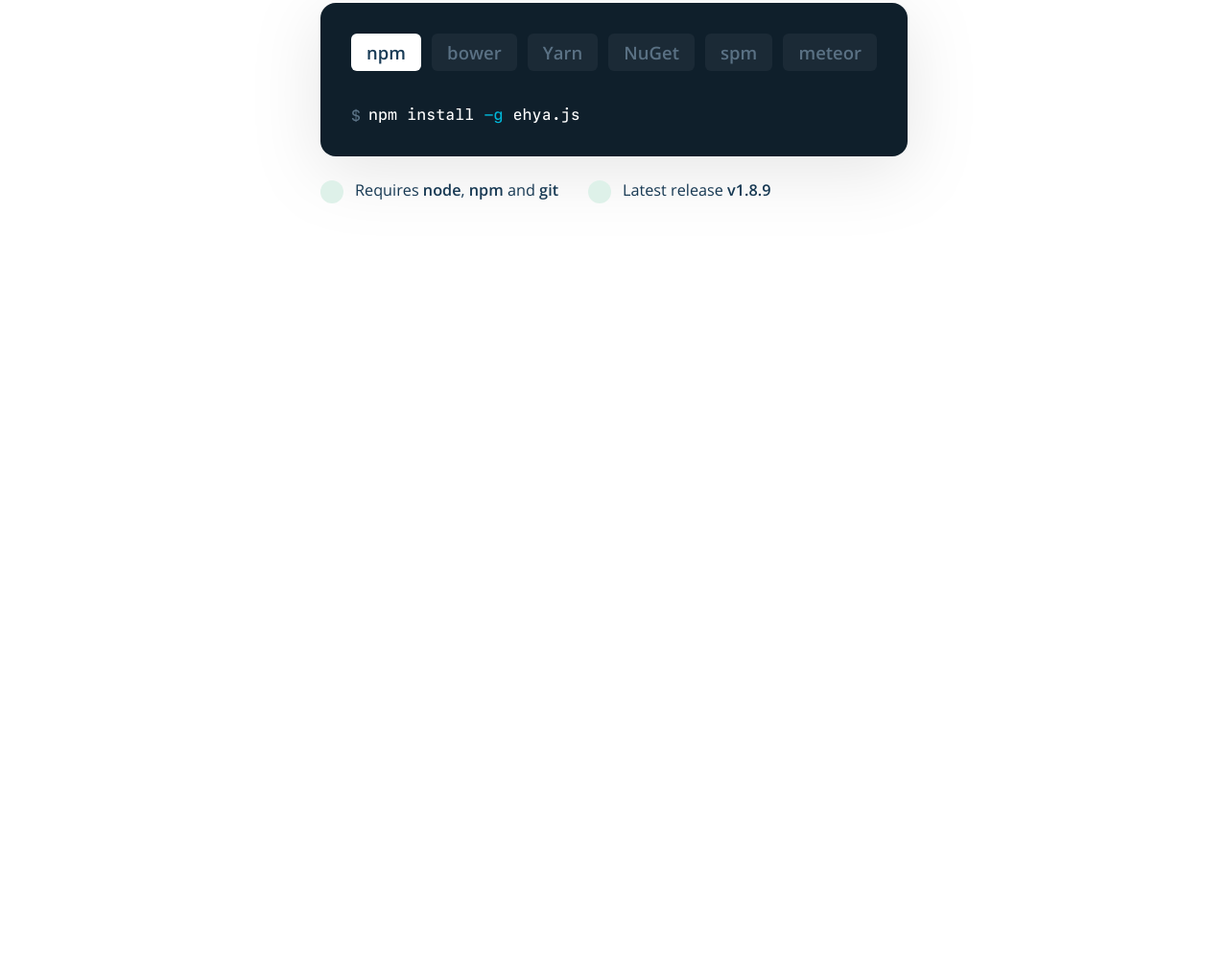
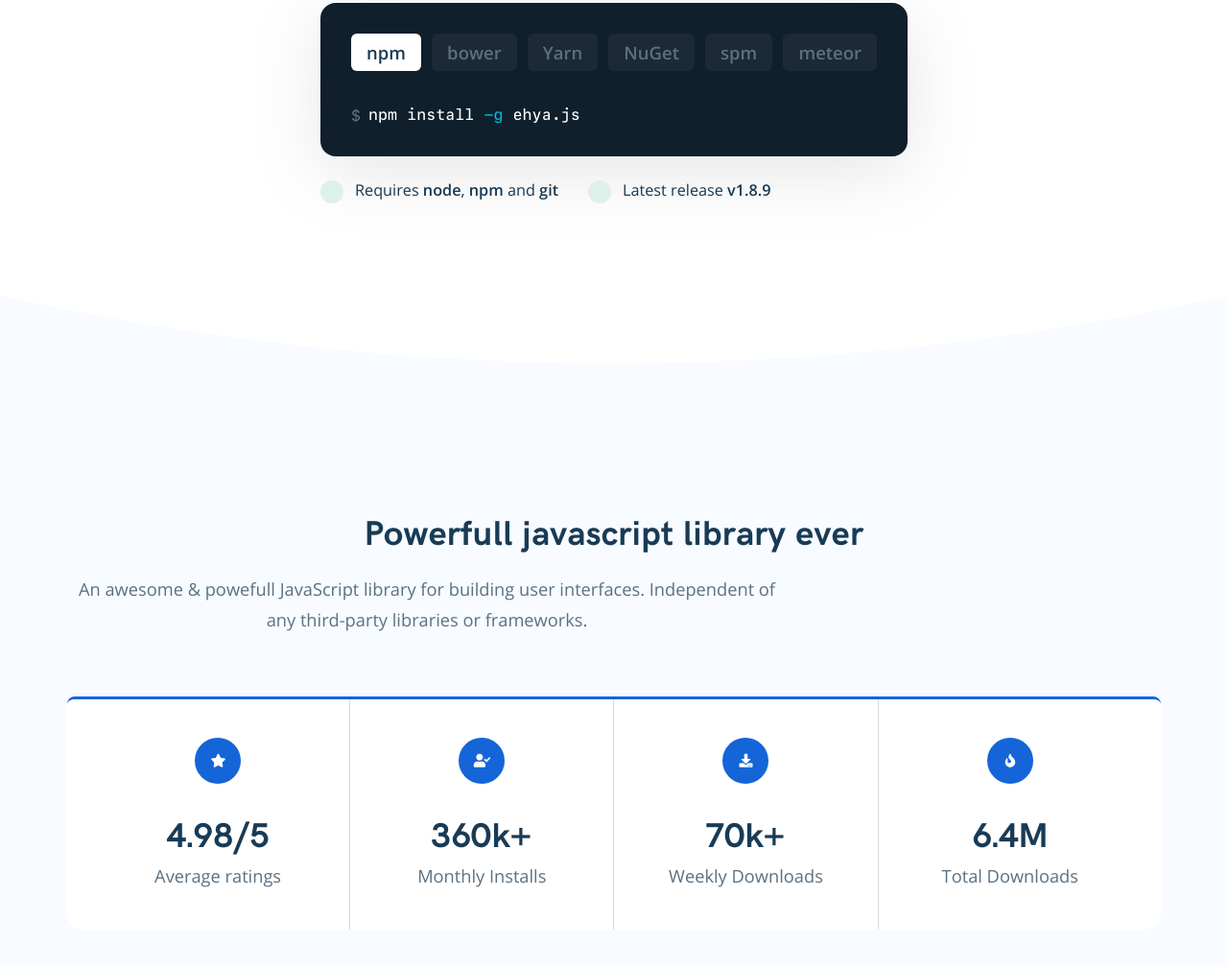
Before and after one commit to Zhenia78/ehya, a website: page #source/index.pug in a window 1280 px wide. Shown: the part 1409-2417 px from the top of the page at 96% size. Before the commit the page ends 1717 px from the top, so only its background shows below. Drawn offline with nearby package versions, Linux system fonts and the light colour scheme; files that its build step writes are made by us from their sources; files whose address does not match are found by name.

Commit message:
create information block an adaptive for it

```diff
--- a/#source/index.pug
+++ b/#source/index.pug
@@ -93,6 +93,36 @@
                   input.quickstart-tabs-form__checkbox(type="checkbox")
                   | Latest release #[span v1.8.9]
 
+      section.information
+        .container
+          .information__body
+            h2.heading.information__heading Powerfull javascript library ever
+            p.text.information__text
+              =  "An awesome & powefull JavaScript library for building user interfaces. Independent of any third-party libraries or frameworks."
+            .information__block
+              .information-item.information__item
+                .information-item__img
+                  img(src="img/icons/light-star.svg", alt="icon")
+                span.information-item__indicator.heading 4.98/5
+                p.information-item__title.text Average ratings
+              .information-item.information__item
+                .information-item__img
+                  img(src="img/icons/light-person.svg", alt="icon")
+                span.information-item__indicator.heading 360k+
+                p.information-item__title.text Monthly Installs
+              .information-item.information__item
+                .information-item__img
+                  img(src="img/icons/light-download-icon.svg", alt="icon")
+                span.information-item__indicator.heading 70k+
+                p.information-item__title.text Weekly Downloads
+              .information-item.information__item
+                .information-item__img
+                  img(src="img/icons/light-fire-icon.svg", alt="icon")
+                span.information-item__indicator.heading 6.4M
+                p.information-item__title.text Total Downloads
+          // .information__body
+        // .container
+      // .information
 
 
 
--- /dev/null
+++ b/#source/sass/blocks/_information.sass
@@ -0,0 +1,40 @@
+.information
+  padding: 226px 0 144px 0
+  background-color: #F8FBFF
+  @include bg-img("../img/icons/wave.svg", "top center", "no-repeat", "100% auto")
+  &__heading
+    margin: 0 0 16px 0
+  &__text
+    margin: 0 0 64px 0
+    max-width: 750px
+    text-align: center
+  &__block
+    display: flex
+    align-items: center
+    justify-content: stretch
+    padding: 0 20px
+    border-top: 3px solid #1565D8
+    border-radius: 8px 8px 16px 16px
+    background-color: #ffffff
+  &__item
+    display: flex
+    flex-direction: column
+    align-items: center
+    justify-content: space-between
+    width: 100%
+    padding: 40px 0
+    &:not(:last-child)
+      border-right: 1px solid #D8D8D8
+
+.information-item
+  &__img
+    display: flex
+    align-items: center
+    justify-content: center
+    width: 48px
+    height: 48px
+    margin: 0 0 32px 0
+    background-color: #1565D8
+    border-radius: 50%
+    &__indicator
+      margin: 0 0 2px 0
--- a/#source/sass/media.sass
+++ b/#source/sass/media.sass
@@ -19,6 +19,20 @@
     &-card
       &__icon
         margin: 0 0 24px 0
+
+  .information
+    padding: 177px 0 96px 0
+    &__text
+      margin: 0 0 56px 0
+    &__block
+      flex-direction: column
+      justify-content: space-between
+      padding: 0
+    &__item
+      padding: 40px 0
+      &:not(:last-child)
+        border-right: none
+        border-bottom: 1px solid #D8D8D8
 
   .quickstart
     padding: 96px 0 48px 0
@@ -70,6 +84,10 @@
       &__button
         margin: 0 0 12px 0
 
+  .information
+    padding: 80px 0
+    background-image: none
+
   .button
     min-width: 207px
     padding: 13px 24px
--- a/#source/sass/style.sass
+++ b/#source/sass/style.sass
@@ -151,6 +151,7 @@
 @import "blocks/_header.sass"
 @import "blocks/_features-part.sass"
 @import "blocks/_quickstart.sass"
+@import "blocks/_information.sass"
 @import "blocks/_footer.sass"
 @import "media.sass"
 //</ПОДКЛЮЧЕНИЯ ФАЙЛОВ СТИЛЕЙ СТРАНИЦ И ЕЛМЕНТОВ>========================================================================
```
Also changed, not shown: #source/img/icons/light-download-icon.svg (added), #source/img/icons/light-fire-icon.svg (added), #source/img/icons/light-person.svg (added), #source/img/icons/light-star.svg (added), #source/img/icons/wave.svg (added), dist/css/style.css, dist/css/style.min.css, dist/img/icons/light-download-icon.svg (added), dist/img/icons/light-fire-icon.svg (added), dist/img/icons/light-person.svg (added), dist/img/icons/light-star.svg (added), dist/img/icons/wave.svg (added), dist/index.html.
